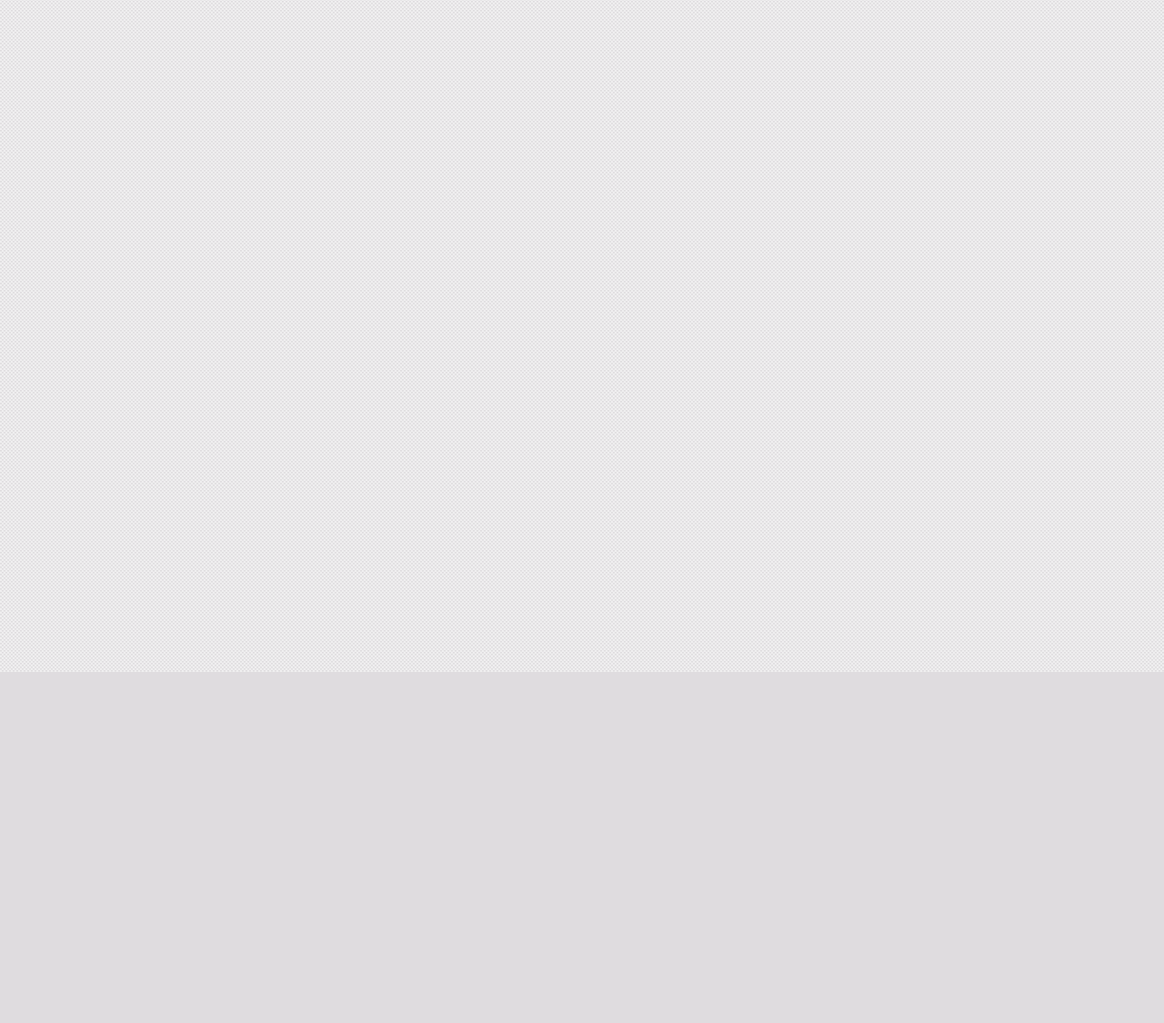
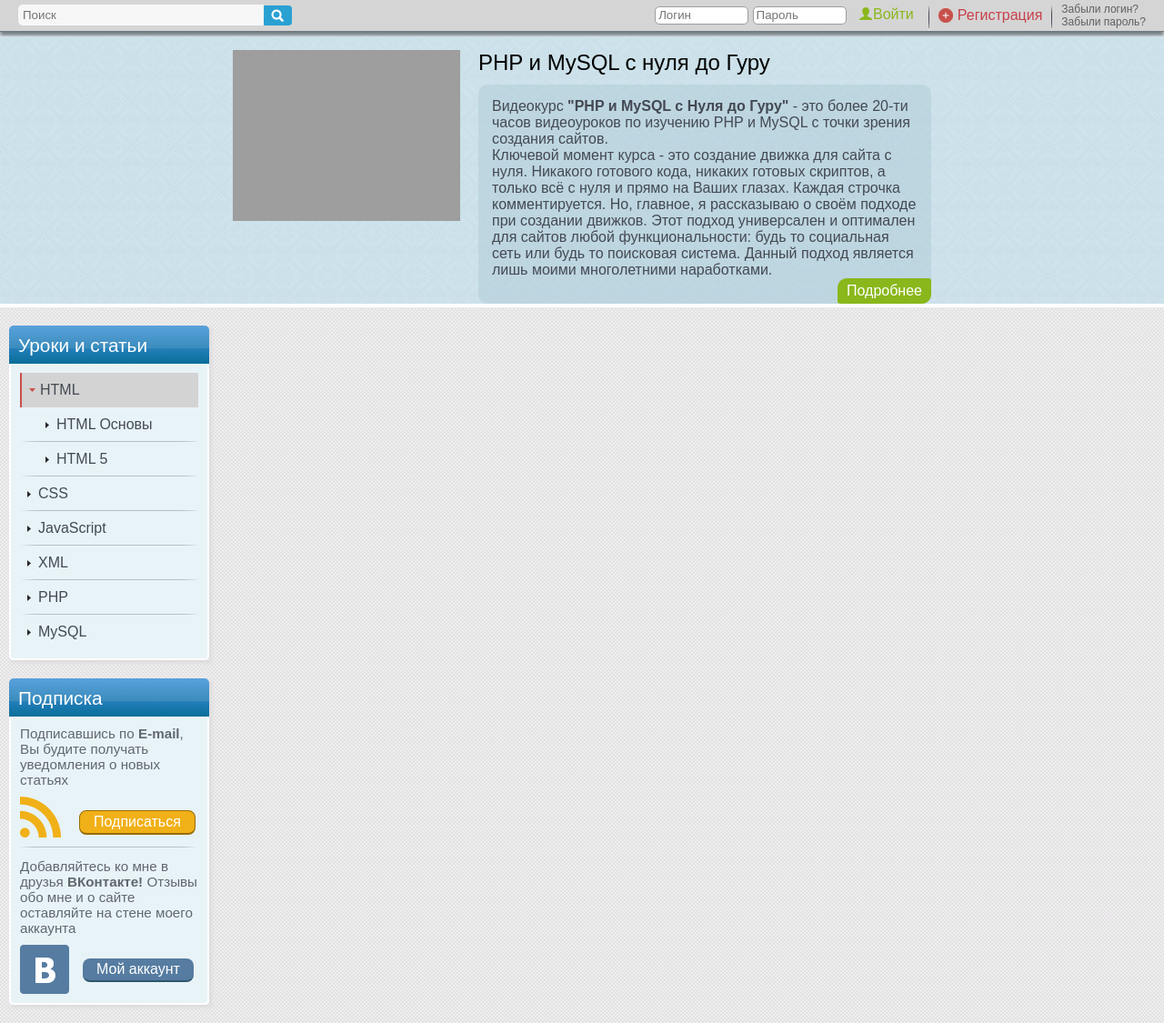
Before and after one commit to trukfit/htdocs, a PHP site: page / in a window 1280 px wide. Shown: the part 61-1186 px from the top of the page at 91% size. Before the commit the page ends 800 px from the top, so only its background shows below. Run offline with PHP 8.4, Linux system fonts and the light colour scheme; grey boxes are pictures that could not be loaded.

Commit message:
Верстка. начал левую часть страницы

```diff
--- a/index.html
+++ b/index.html
@@ -51,6 +51,107 @@
             </ul>
         </nav>
         </header>
+        <div id="top">
+            <div class="clear"></div>
+            <div id="search">
+                <form name="search" action="#" method="get">
+                    <div>
+                        <input type="text" name="query" placeholder="Поиск"/>
+                        <input type="submit" name="seach" value=""/>
+                    </div>
+                </form>
+            </div>
+            <div id="auth">
+                <form name="auth" action="#" method="post">
+                    <div>
+                        <input type="text" name="login" placeholder="Логин"/>
+                        <input type="password" name="password" placeholder="Пароль"/>
+                        <input type="submit" name="auth" value="Войти"/>
+                    </div>
+                </form>
+                <img src="images/bg_item_top.png" alt="" />
+                <img src="images/icon_register.png" alt="" id="icon_register"/>
+                <a href="#" id="link_register">Регистрация</a>
+                <img src="images/bg_item_top.png" alt="" />
+                <div id="links_reset">
+                    <a href="#">Забыли логин?</a>
+                    <a href="#">Забыли пароль?</a>
+                </div>
+            </div>
+        </div>
+        <div id="slider">
+            <div id="course">
+                <img src="images/php-cover.png" alt=""/>
+                <h2>PHP и MySQL с нуля до Гуру</h2>
+                <section>
+                    <p>Видеокурс <b>"PHP и MySQL с Нуля до Гуру"</b> - это более 20-ти часов видеоуроков по изучению PHP и MySQL с точки зрения создания сайтов.</p>
+                        <p>Ключевой момент курса - это создание движка для сайта с нуля. Никакого готового кода, никаких
+                        готовых скриптов, а только всё с нуля и прямо на Ваших глазах. Каждая строчка комментируется.
+                        Но, главное, я рассказываю о своём подходе при создании движков.
+                        Этот подход универсален и оптимален для сайтов любой функциональности: будь то социальная сеть
+                        или будь то поисковая система. Данный подход является лишь моими многолетними наработками.</p>
+                    <a href="#" class="more">Подробнее</a>
+                </section>
+            </div>
+            <div class="clear"></div>
+        </div>
+        <div id="content">
+            <div id="left">
+                <div class="block">
+                    <div class="header">Уроки и статьи</div>
+                    <nav class="content">
+                        <div>
+                            <a href="#" class="active">HTML</a>
+                            <div>
+                                <a href="#">HTML Основы</a>
+                            </div>
+                            <div>
+                                <a href="#">HTML 5</a>
+                            </div>
+                        </div>
+                        <div>
+                            <a href="#">CSS</a>
+                        </div>
+                        <div>
+                            <a href="#">JavaScript</a>
+                        </div>
+                        <div>
+                            <a href="#">XML</a>
+                        </div>
+                        <div>
+                            <a href="#">PHP</a>
+                        </div>
+                        <div>
+                            <a href="#">MySQL</a>
+                        </div>
+                    </nav>
+                </div>
+                <div class="block">
+                    <div class="header">Подписка</div>
+                    <div class="content">
+                        <div id="subscribe_vk">
+                            <div id="subscribe">
+                               <p>Подписавшись по <b>E-mail</b>, Вы будите получать уведомления о новых статьях</p>
+                                <img src="images/icon_rss.png" alt="Подписка">
+                                <a href="#" class="button">Подписаться</a>
+                            </div>
+                            <div class="clear"></div>
+                            <img id="subscribe_vk_sep" src="images/menu_sep.png" alt=""/>
+                            <div class="clear"></div>
+                            <div id="vk">
+                                 <p>Добавляйтесь ко мне в друзья <b>ВКонтакте!</b> Отзывы обо мне и о сайте оставляйте на
+                                 стене моего аккаунта</p>
+                                <img src="images/icon_vk.png" alt="Мой аккаунт">
+                                <a href="#" class="button">Мой аккаунт</a>
+                            </div>
+                        </div>
+                        <div class="clear"></div>
+                    </div>
+                </div>
+            </div>
+            <div id="right"></div>
+            <div id="center"></div>
+        </div>
     </div>
 </body>
 </html>
--- a/styles/main.css
+++ b/styles/main.css
@@ -8,6 +8,10 @@ body{
 #container{
     width: 100%;
     margin: 0 auto;
+}
+
+.clear{
+    clear: both;
 }
 
 header{
@@ -49,3 +53,247 @@ header h1{
     border-radius: 5px;
     padding: 8px 13px 6px;
 }
+
+#top{
+    background-color: #d5d5d5;
+    border-bottom: 1px solid #6f7a80;
+    box-shadow: 0 4px 4px #717c82;
+    height: 34px;
+    padding: 0 20px;
+}
+
+#search{
+    float:left;
+    margin-top: 5px;
+}
+
+#search input[type='text']{
+    background-color: #f7f7f7;
+    border: none;
+    border-radius: 5px 0 0 5px;
+    height: 21px;
+    width: 263px;
+    padding-left: 5px;
+    color: #23252b;
+}
+
+#search input[type='submit']{
+    background: url("../images/icon_search.png") no-repeat;
+    border: none;
+    height: 22px;
+    width: 31px;
+    margin-left: -4px;
+    cursor: pointer;
+}
+
+#auth{
+    float: right;
+    margin-top: 6px;
+}
+
+#auth form{
+    float: left;
+}
+
+#auth input[type='text'], #auth input[type='password']{
+    border: 1px solid #9c9c9c;
+    border-radius: 5px;
+    height: 18px;
+    padding: 0 3px;
+    width: 95px;
+}
+
+#auth input[type='submit']{
+    background: url("../images/icon_auth.png") no-repeat left 40%;
+    border: none;
+    cursor: pointer;
+    color: #8ab71b;
+    padding-left: 15px;
+    font-size: 100%;
+    margin-left: 10px;
+}
+
+#auth img{
+    float: left;
+    margin: 0 10px;
+}
+
+#link_register{
+    color: #c8404b;
+    float: left;
+    text-decoration: none;
+    margin-top: 2px;
+}
+
+#icon_register{
+    margin: 3px 5px 0 0 !important;
+}
+
+#link_register:hover, #links_reset a:hover{
+    text-decoration: underline;
+}
+
+#links_reset{
+    float:left;
+    margin-top: -3px;
+}
+
+#links_reset a{
+    display: block;
+    color: #606060;
+    font-size: 75%;
+    text-decoration: none;
+}
+
+#slider{
+    background: url("../images/bg_slider.png") repeat;
+    border-bottom: 4px solid #fff;
+    margin-top: 5px;
+    padding-top: 15px;
+}
+
+#course{
+    margin: 0 auto;
+    min-width: 750px;
+    width: 60%;
+}
+
+#course h2{
+    font-weight: normal;
+    margin: 0 0 10px;
+}
+
+#course p{
+    margin: 0;
+}
+
+#course section{
+    background-color: rgba(176, 204, 216, 0.5);
+    display: table-cell;
+    border-radius: 10px;
+    padding: 15px;
+    color: #444953
+}
+
+#course img{
+    float: left;
+    width: 250px;
+    margin-right: 20px;
+}
+
+#course .more{
+    background-color: #8ab71b;
+    color: #fff;
+    border-radius: 10px 3px 10px 3px;
+    text-decoration: none;
+    padding: 5px 10px;
+    margin-right: -15px;
+    margin-bottom: -15px;
+    float: right;
+    display: block;
+}
+
+#course .more:hover{
+    border-radius: 5px 0px 5px 0px;
+}
+
+#content{
+    margin: 20px 10px;
+}
+
+.block{
+    box-shadow: 3px 3px 4px #dddcdd;
+    width: 220px;
+    margin-bottom: 20px;
+}
+
+.block .header{
+    background: linear-gradient(180deg, #5aa1dc 0%, #3a8cbc 60%, #227eba 61%, #096e98 100%);
+    color: #fff;
+    border-radius: 5px 05px 0 0;
+    font-size: 130%;
+    padding: 10px 10px 8px 10px;
+}
+
+.block .content{
+    background-color: #e8f3f8;
+    border-bottom: 2px solid #fff;
+    border-right: 2px solid #fff;
+    border-left: 2px solid #fff;
+    border-radius: 0 0 5px 5px;
+    padding: 10px 0;
+}
+
+.block nav div div{
+    background: url("../images/menu_sep.png") no-repeat center bottom;
+    padding-left: 20px;
+}
+
+.block nav > div > a:only-of-type{
+    background: url("../images/menu_sep.png") no-repeat center bottom, url("../images/arrow_menu.png") no-repeat 8px center;
+}
+
+.block nav a{
+    background: url("../images/arrow_menu.png") no-repeat 8px center;
+    text-decoration: none;
+    color: #444953;
+    display: block;
+    padding: 10px 0 10px 20px;
+}
+
+.block nav div:last-child a{
+    background: url("../images/arrow_menu.png") no-repeat 8px center;
+}
+
+.block nav div a:hover, .block nav div a.active{
+    background: url("../images/arrow_menu_active.png") no-repeat 8px center #d3d3d3;
+    border-left: 2px solid #c8504b;
+}
+
+.block .content > div{
+    padding: 0 10px;
+}
+
+.block p{
+    margin: 0 0 10px;
+    font-size: 95%;
+    color: #61676f;
+}
+
+.block .button{
+    border-radius: 8px;
+    color: #fff;
+    cursor: pointer;
+    text-decoration: none;
+    display: inline-block;
+    padding: 3px 15px;
+    margin: 8px 0 0 20px;
+}
+
+.block #subscribe .button{
+    background-color: #f0b017;
+    border-bottom: 2px solid #976c05;
+    border-left: 1px solid #976c05;
+    border-top: 1px solid #976c05;
+    border-right: 1px solid #976c05;
+    margin: 15px 0 0 20px;
+}
+
+.block .button:hover{
+    border-radius: 3px;
+}
+
+.block #subscribe_vk img{
+    float: left;
+}
+
+.block #vk .button{
+    background-color: #567ca1;
+    border-bottom: 2px solid #2c576e;
+    margin: 15px 0 0 15px;
+}
+
+.block #subscribe_vk_sep{
+    margin: 10px 0 8px;
+    float: none !important;
+}
```
